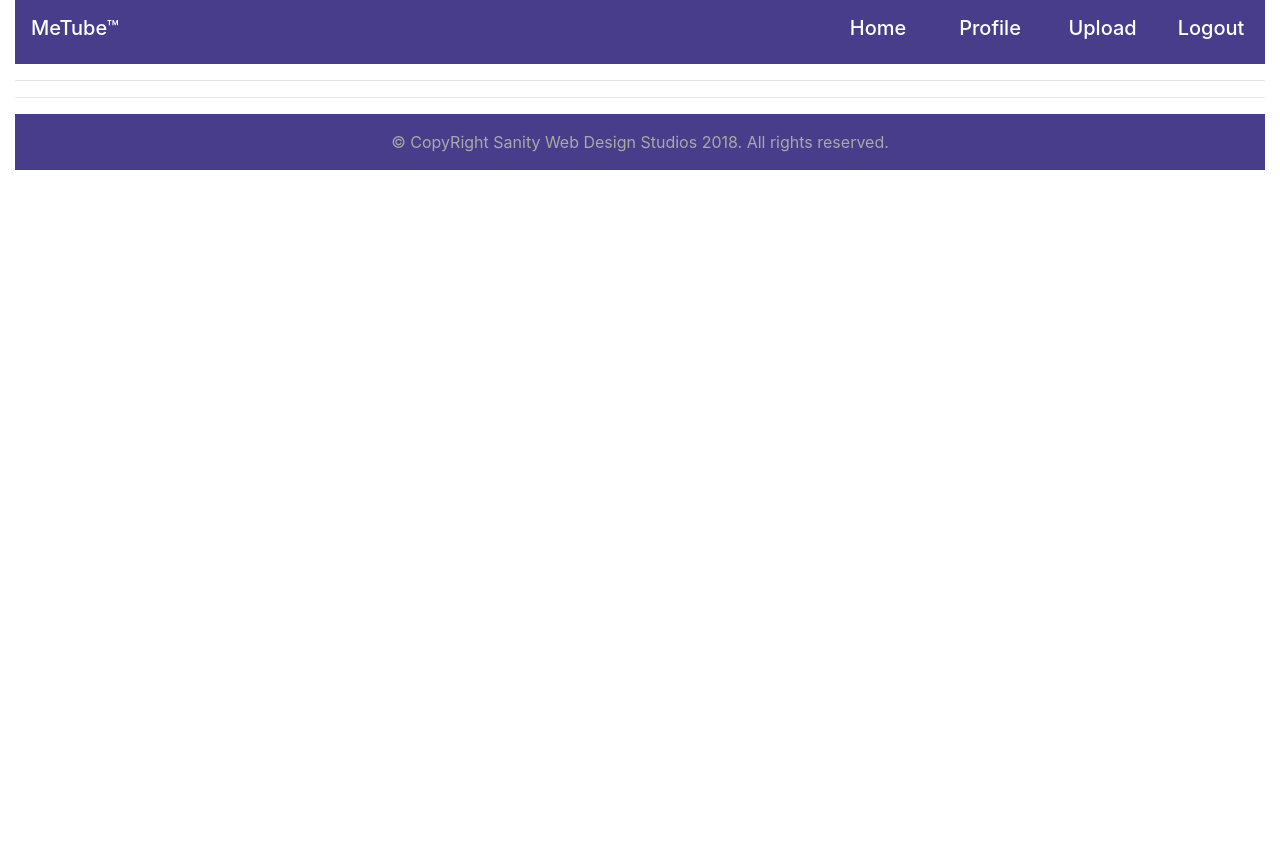
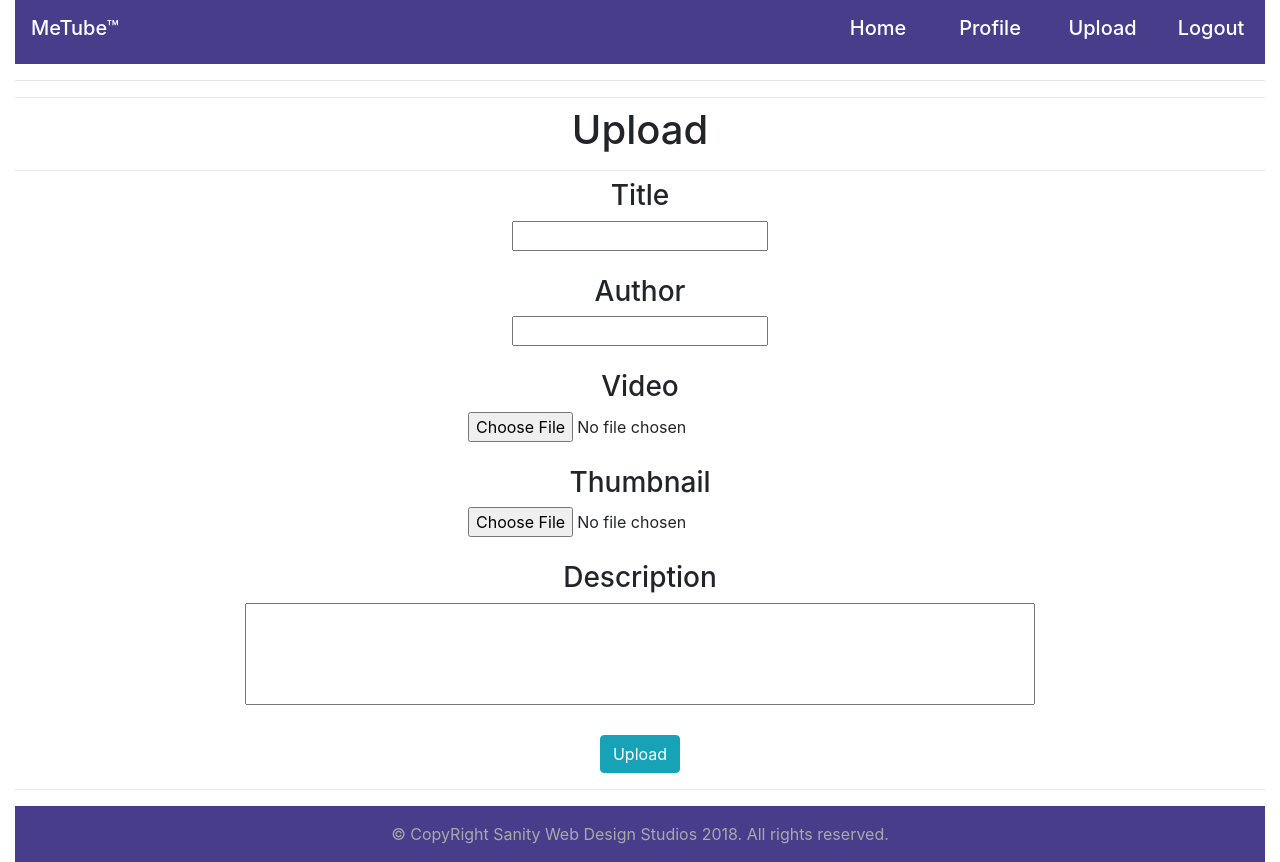
Before and after one commit to DanielTotev/VueTube, a Vue app in the folder client/: page /video-upload in a window 1280 px wide. Before the commit the page ends 800 px from the top, so only its background shows below. Built offline with nearby package versions, Linux system fonts and the light colour scheme; sample sign-in values are in the browser's storage.

Commit message:
Created video upload page on the client

```diff
--- a/client/src/components/Login.vue
+++ b/client/src/components/Login.vue
@@ -81,6 +81,7 @@ export default {
           saveUserCredentials(token);
           this.$router.push('home');
           this.$emit('login');
+          this.showNotification('success', 'Login successfully!')
         });
     }
   }
--- a/client/src/components/Register.vue
+++ b/client/src/components/Register.vue
@@ -93,8 +93,7 @@ export default {
           this.showNotification('success', 'User registered successfully!')
           this.$router.push('login');
         }).catch(err => {
-          this.showNotification('error', err.response.data.message)
-          // this.$emit('message-show', { type: 'error', text:  })
+          this.showNotification('error', err.response.data.message);
         })
     }
   }
--- a/client/src/components/common/Navigation.vue
+++ b/client/src/components/common/Navigation.vue
@@ -23,7 +23,7 @@
             <a class="nav-link h5" href="/profile">Profile</a>
           </li>
           <li class="nav-item active col-md-3">
-            <a class="nav-link h5" href="/upload-tube">Upload</a>
+            <router-link class="nav-link h5" to="/video-upload">Upload</router-link>
           </li>
           <li class="nav-item active col-md-3">
             <a class="nav-link h5" href="#" @click.prevent="$emit('logout')">Logout</a>
--- /dev/null
+++ b/client/src/components/video/UploadVideo.vue
@@ -0,0 +1,116 @@
+<template>
+  <div>
+    <hr class="my-2" />
+    <div class="text-center mb-3">
+      <h1>Upload</h1>
+    </div>
+    <hr class="my-2" />
+    <div class="container-fluid">
+      <div class="row justify-content-center">
+        <div class="form-holder text-center">
+          <form class="form-inline" enctype="multipart/form-data" @submit.prevent="handleFormSubmit">
+            <fieldset>
+              <div class="control-group">
+                <label class="control-label h3 mb-2" for="title">Title</label>
+                <div class="controls">
+                  <input  v-model="title" type="text" id="title" name="title" placeholder class="input-xlarge" />
+                </div>
+              </div>
+              <br />
+              <div class="control-group">
+                <label class="control-label h3 mb-2" for="author">Author</label>
+                <div class="controls">
+                  <input v-model="author" type="text" id="author" name="author" placeholder class="input-xlarge" />
+                </div>
+              </div>
+              <br />
+              <div class="control-group">
+                <label class="control-label h3 mb-2" for="video">Video</label>
+                <div class="controls">
+                  <input
+                    type="file"
+                    id="video"
+                    name="video"
+                    placeholder
+                    class="input-xlarge"
+                    @change="handleFileInputChange"
+                  />
+                </div>
+              </div>
+              <br />
+              <div class="control-group">
+                <label class="control-label h3 mb-2" for="thumbnail">Thumbnail</label>
+                <div class="controls">
+                  <input
+                    type="file"
+                    id="thumbnail"
+                    name="thumbnail"
+                    placeholder
+                    class="input-xlarge"
+                    @change="handleFileInputChange"
+                  />
+                </div>
+              </div>
+              <br />
+              <div class="control-group">
+                <label class="control-label h3 mb-2" for="description">Description</label>
+                <div class="controls">
+                  <textarea
+                    id="description"
+                    name="description"
+                    placeholder
+                    class="input-xlarge"
+                    style="resize: none;"
+                    cols="75"
+                    rows="4"
+                    v-model="description"
+                  ></textarea>
+                </div>
+              </div>
+              <br />
+              <div class="control-group">
+                <div class="controls">
+                  <button class="btn btn-info">Upload</button>
+                </div>
+              </div>
+            </fieldset>
+          </form>
+        </div>
+      </div>
+    </div>
+  </div>
+</template>
+
+<script>
+import { uploadVideo } from "./../../mixins/services/videoService";
+
+export default {
+  name: "upload-video",
+  data() {
+    return {
+      title: '',
+      author: '',
+      video: null,
+      thumbnail: null,
+      description: ''
+    }
+  },
+  mixins: [uploadVideo],
+  methods: {
+    handleFileInputChange(event) {
+      const name  = event.target.name;
+      this[name] = event.target.files[0];
+    },
+    handleFormSubmit() {
+      this.postVideo()
+        .then(res => {
+          console.log(res);
+          this.showNotification('success', 'User registered successfully!')
+          this.$router.push('login');
+        }).catch(err => {
+          this.showNotification('error', err.response.data.message);
+        })
+    }
+  }
+};
+</script>
--- a/client/src/http/requester.js
+++ b/client/src/http/requester.js
@@ -1,4 +1,4 @@
-import axios from 'axios';
+import axios from "axios";
 
 // axios.interceptors.response.use(function (response) {
 //   return response;
--- a/client/src/mixins/services/userService.js
+++ b/client/src/mixins/services/userService.js
@@ -23,6 +23,8 @@ export const loginUser = {
   }
 }
 
-export const saveUserCredentials = authtoken => localStorage.setItem('authtoken', authtoken);
+export const saveUserCredentials = authtoken => localStorage.setItem('authtoken', authtoken.split(' ')[1]);
 
 export const clearCredentials = () => localStorage.clear();
+
+export const getToken = () => localStorage.getItem('authtoken');
--- /dev/null
+++ b/client/src/mixins/services/videoService.js
@@ -0,0 +1,23 @@
+import requester from "./../../http/requester";
+import { getToken } from "./userService";
+
+const authHeader = {
+    "Authorization": `Bearer ${getToken()}`
+};
+
+const VIDEO_UPLOAD_URL = "http://localhost:3000/api/videos/upload";
+
+export const uploadVideo = {
+    methods: {
+        postVideo() {
+            const formData = new FormData();
+            formData.append('title', this.title);
+            formData.append('author', this.author);
+            formData.append('video', this.video, this.video.name);
+            formData.append('thumbnail', this.thumbnail, this.thumbnail.name);
+            formData.append('description', this.description);
+
+            return requester.doPost(VIDEO_UPLOAD_URL, authHeader, formData);
+        }
+    }
+};
--- a/client/src/routes.js
+++ b/client/src/routes.js
@@ -1,7 +1,8 @@
-import Index from './components/Index';
-import Register from './components/Register';
-import Login from './components/Login';
-import Test from './components/Test';
+import Index from "./components/Index";
+import Register from "./components/Register";
+import Login from "./components/Login";
+import Test from "./components/Test";
+import UploadVideo from "./components/video/UploadVideo";
 
 export const routes = [
     {
@@ -32,5 +33,11 @@ export const routes = [
             requiresAuth: true
         }
     },
-
+    {
+        path: '/video-upload',
+        component: UploadVideo,
+        meta: {
+            requiresAuth: true
+        }
+    },
 ];
```
